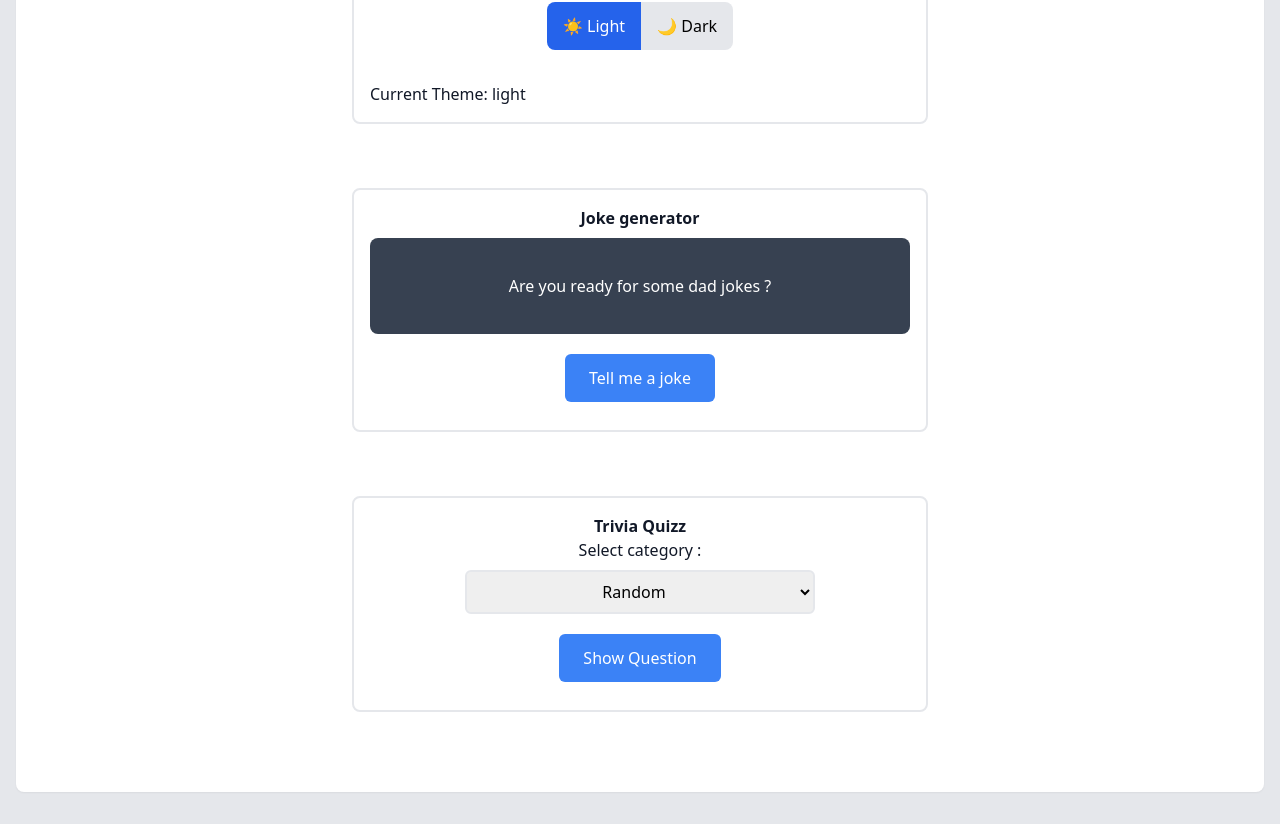
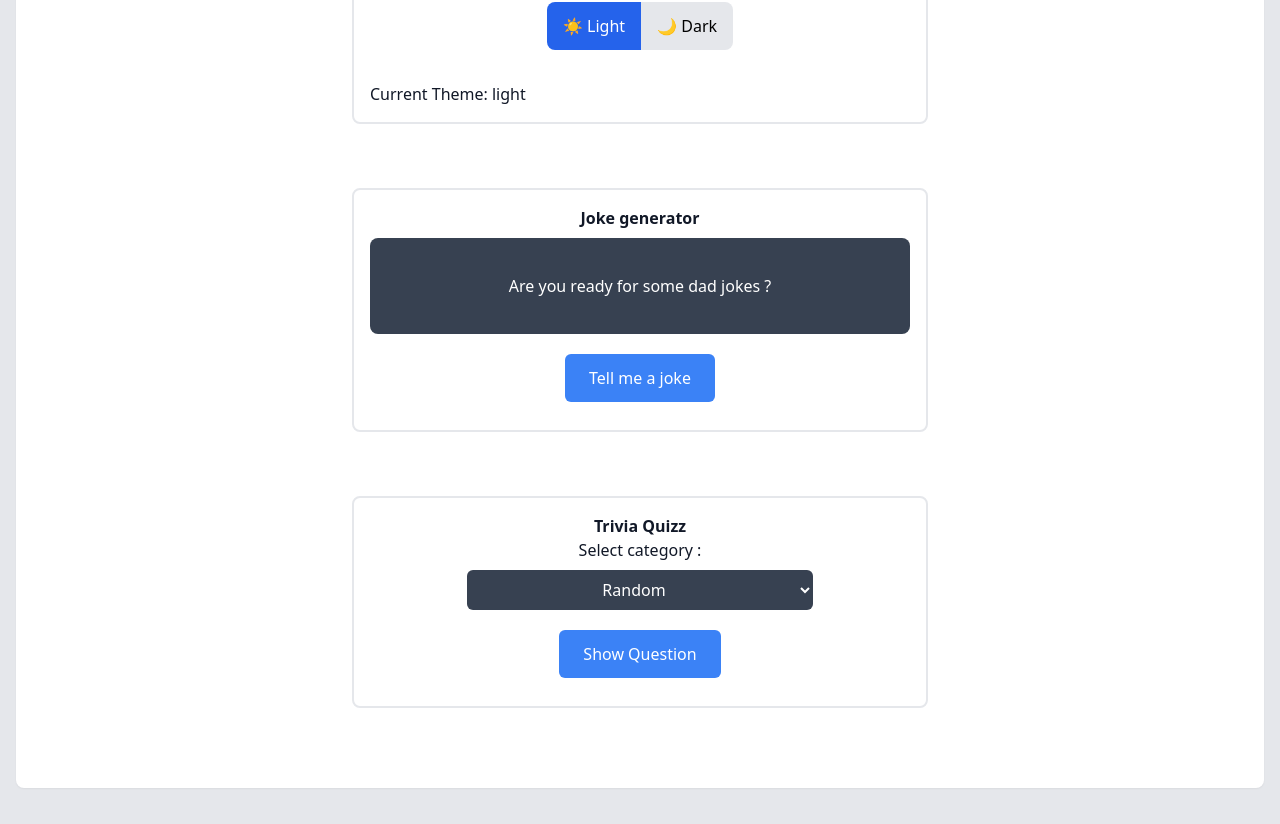
Before and after one commit to szczepanieceryk/daily-coding, a React (Vite) app: page / in a window 1280 px wide. Shown: the part 1339-2163 px from the top of the page. Built offline with nearby package versions, Linux system fonts and the light colour scheme.

Commit message:
fix(ui): chage bg & text corol of select

```diff
--- a/src/layouts/TriviaQuizz/QuizzForm.tsx
+++ b/src/layouts/TriviaQuizz/QuizzForm.tsx
@@ -51,7 +51,7 @@
         <select
           name="question-category"
           id="question-category-id"
-          className="block p-2 border-2 border-gray-200 rounded-md my-2 mx-auto max-w-[350px] cursor-pointer text-center text-black"
+          className="block p-2 rounded-md my-2 mx-auto max-w-[350px] cursor-pointer text-center bg-gray-700 text-white"
           onChange={handleSelectChange}
         >
           <option value="any">Random</option>
```
